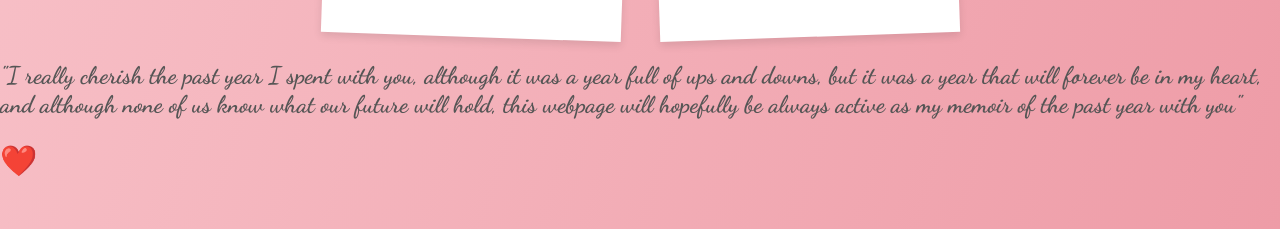
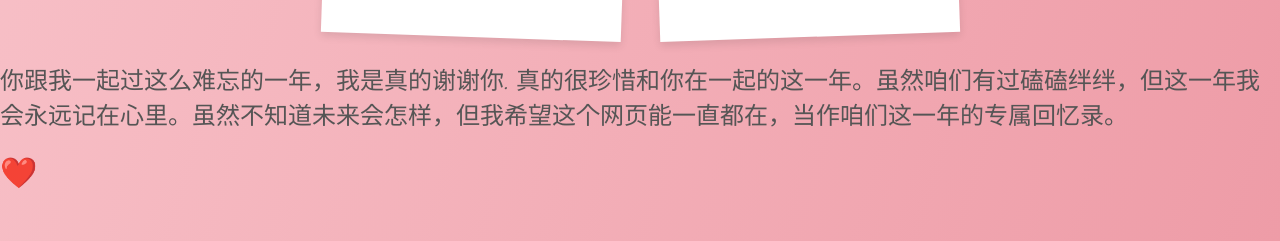
Before and after one commit to xxqletter/for_chentiantian, a plain HTML site: page index.html in a window 1280 px wide. Shown: the part 4075-4316 px from the top of the page. Drawn offline with Linux system fonts and the light colour scheme.

Commit message:
Update index.html

```diff
--- a/index.html
+++ b/index.html
@@ -218,7 +218,7 @@
   </div>
 
   <div class="footer-msg">
-    <p>"I really cherish the past year I spent with you, although it was a year full of ups and downs, but it was a year that will forever be in my heart, and although none of us know what our future will hold, this webpage will hopefully be always active as my memoir of the past year with you"</p>
+    <p>你跟我一起过这么难忘的一年，我是真的谢谢你. 真的很珍惜和你在一起的这一年。虽然咱们有过磕磕绊绊，但这一年我会永远记在心里。虽然不知道未来会怎样，但我希望这个网页能一直都在，当作咱们这一年的专属回忆录。</p>
     <div class="heart" style="font-size:30px; margin-top:20px;">❤️</div>
   </div>
 
```
